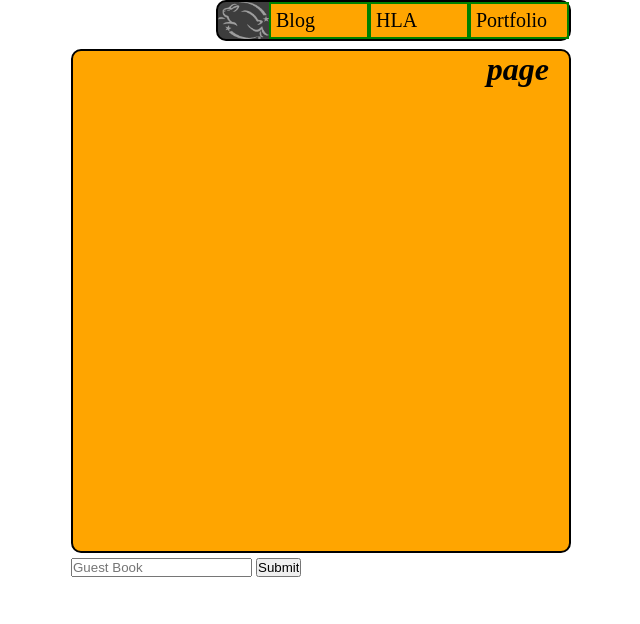
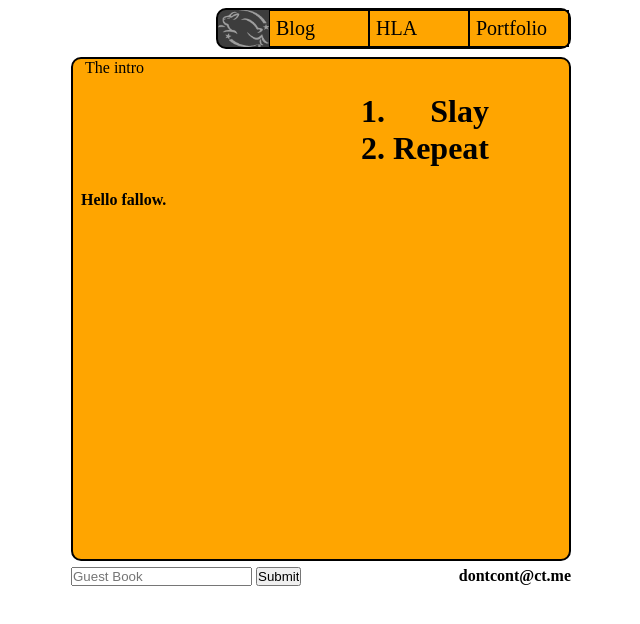
Before and after one commit to mkojamanian/mkojamanian.github.io, a plain HTML site: page index.html in a window 1280 px wide. Shown: the whole page, without its empty margins (79-719 px from the left). Drawn offline with Linux system fonts and the light colour scheme.

Commit message:
page content

```diff
--- a/index.html
+++ b/index.html
@@ -46,16 +46,21 @@
     <!-- end nav div -->
 
     <div class="page">
-      <h1>
-        <em>page</em>
-      </h1>
+      <p>The intro</p>
+        <h1>
+          <ol align="right">
+            <li>Slay</li>
+            <li>Repeat</li>
+          </ol>
+        </h1>
+      <h4>Hello fallow.</h4>
     </div>
 
     <input type="email" placeholder="Guest Book">
     <input type="submit">
 
     <footer>
-     <!-- dontcont@ct.me -->
+     <h4 id="dontcontactme">dontcont@ct.me</h4>
     </footer>
   </div>
   <!-- end content-container div -->
--- a/resume.css
+++ b/resume.css
@@ -1,5 +1,5 @@
 * {
-  list-style: none;
+  /*list-style: none;*/
   /*text-decoration: none;*/
   padding:0;
   margin:0;
@@ -23,7 +23,7 @@ nav {
   height: 37px;
   width: auto;
   float: right;
-  margin: 0 0 .5em 0;
+  margin: .5em 0 .5em 0;
   padding-left: 51px;
   border-radius: 10px;
   border: 2px solid black;
@@ -31,7 +31,6 @@ nav {
 }
 
 nav a {
-  padding: 5px;
   display: block;
 }
 nav > ul {
@@ -41,7 +40,7 @@ nav > ul {
 
 nav > ul li {
   float: left;
-  padding: ;
+  /*padding: 0em;*/
   display: inline-block;
   width: 100px;
   font-size: 20px
@@ -50,7 +49,8 @@ nav > ul li {
 nav > ul li a {
   color: black;
   text-decoration: none;
-  border: 2px solid green
+  border: 1px solid black;
+  padding: .3em
 }
 
 
@@ -58,13 +58,16 @@ nav > ul li ul {
   /*display: none;*/
   opacity: 0;
   transition: opacity .4s;
+  -webkit-transition: opacity .4s;
+  transition: opacity .4s;
+  transition: opacity .4s;
   float: right;
   background-color: pink;
 }
 
 nav > ul :hover {
   color: green;
-  display: block;
+  /*display: block;*/
 }
 
 /* show menu */
@@ -75,32 +78,47 @@ nav > ul :hover > ul {
   position:relative;
 }
 
-nav li a :hover nav ul {
-  display: block;
-}
+/*nav li a :hover nav ul {
+  /*display: block;
+}*/
 
 
-
-
+/* Page (main) Content */
 .page {
   background-color: orange;
   height: 500px;
-  margin: 5px auto;
+  margin: 6px auto;
   border: 2px solid black;
   border-radius: 10px;
   clear: both;
 }
 
-
-h1 {
+.page h1 {
   text-align: right;
-  padding-right: 20px;
+  padding: .5em .5em .5em 10em;
+  width: 3em;
+  /*text-indent: 10em;*/
 }
 
-/* .background: color-image-repeat-attachment-position */
-/* .dot means you're looking for a class */
-/* #hash calls an id */]'''
+.page p {
+  text-indent: .75em;
+}
 
+.page h4 {
+  text-align: left;
+  padding: .5em;
+  width: auto;
+}
+
+.page ol {
+  list-style-type: decimal;
+  padding: 0;
+}
 footer {
   float: right;
 }
+
+/* .background:
+  color-image-repeat-attachment-position */
+/* .dot means you're looking for a class */
+/* #hash calls an id */
```
